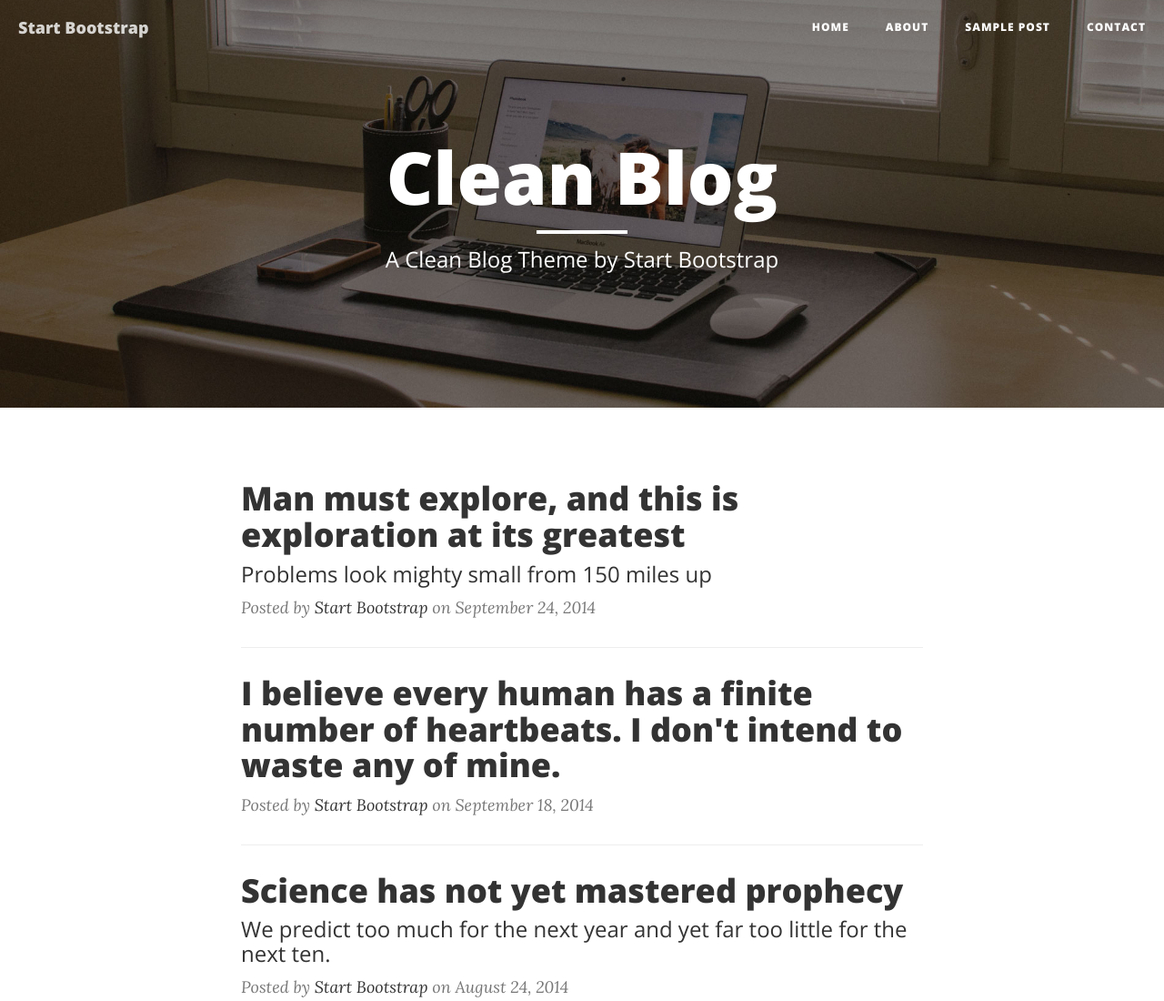
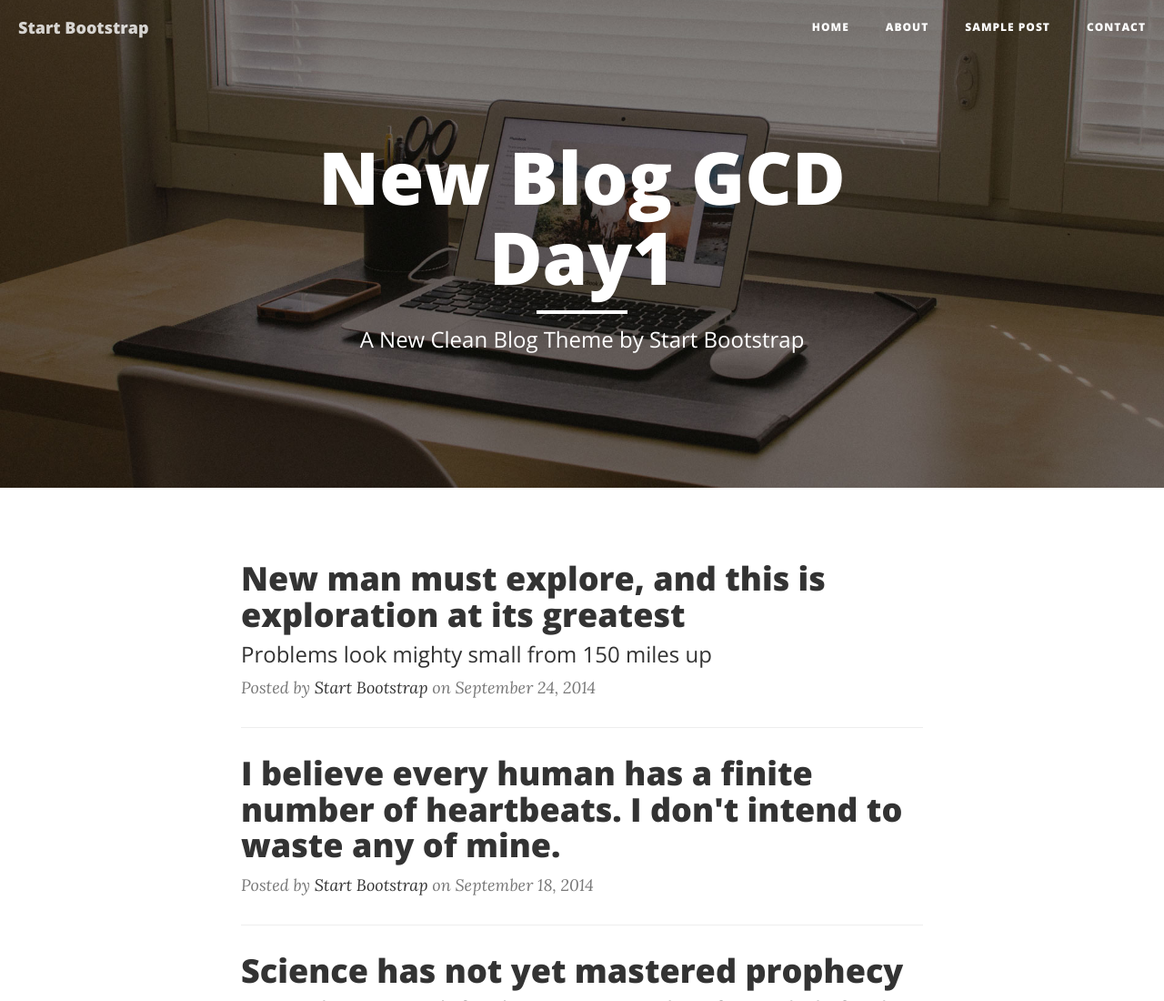
Before and after one commit to micmicmichelle/GCD_Test1, a website: page index.html in a window 1280 px wide. Shown: the top 1100 px of the page at 91% size. Drawn offline with nearby package versions, Linux system fonts and the light colour scheme.

Commit message:
commit2
change title & subtitle in body

```diff
--- a/index.html
+++ b/index.html
@@ -9,7 +9,7 @@
     <meta name="description" content="">
     <meta name="author" content="">
 
-    <title>Clean Blog</title>
+    <title>New Blog</title>
 
     <!-- Bootstrap Core CSS -->
     <link href="vendor/bootstrap/css/bootstrap.min.css" rel="stylesheet">
@@ -74,9 +74,9 @@
             <div class="row">
                 <div class="col-lg-8 col-lg-offset-2 col-md-10 col-md-offset-1">
                     <div class="site-heading">
-                        <h1>Clean Blog</h1>
+                        <h1>New Blog GCD Day1</h1>
                         <hr class="small">
-                        <span class="subheading">A Clean Blog Theme by Start Bootstrap</span>
+                        <span class="subheading">A New Clean Blog Theme by Start Bootstrap</span>
                     </div>
                 </div>
             </div>
@@ -90,7 +90,7 @@
                 <div class="post-preview">
                     <a href="post.html">
                         <h2 class="post-title">
-                            Man must explore, and this is exploration at its greatest
+                            New man must explore, and this is exploration at its greatest
                         </h2>
                         <h3 class="post-subtitle">
                             Problems look mighty small from 150 miles up
```
